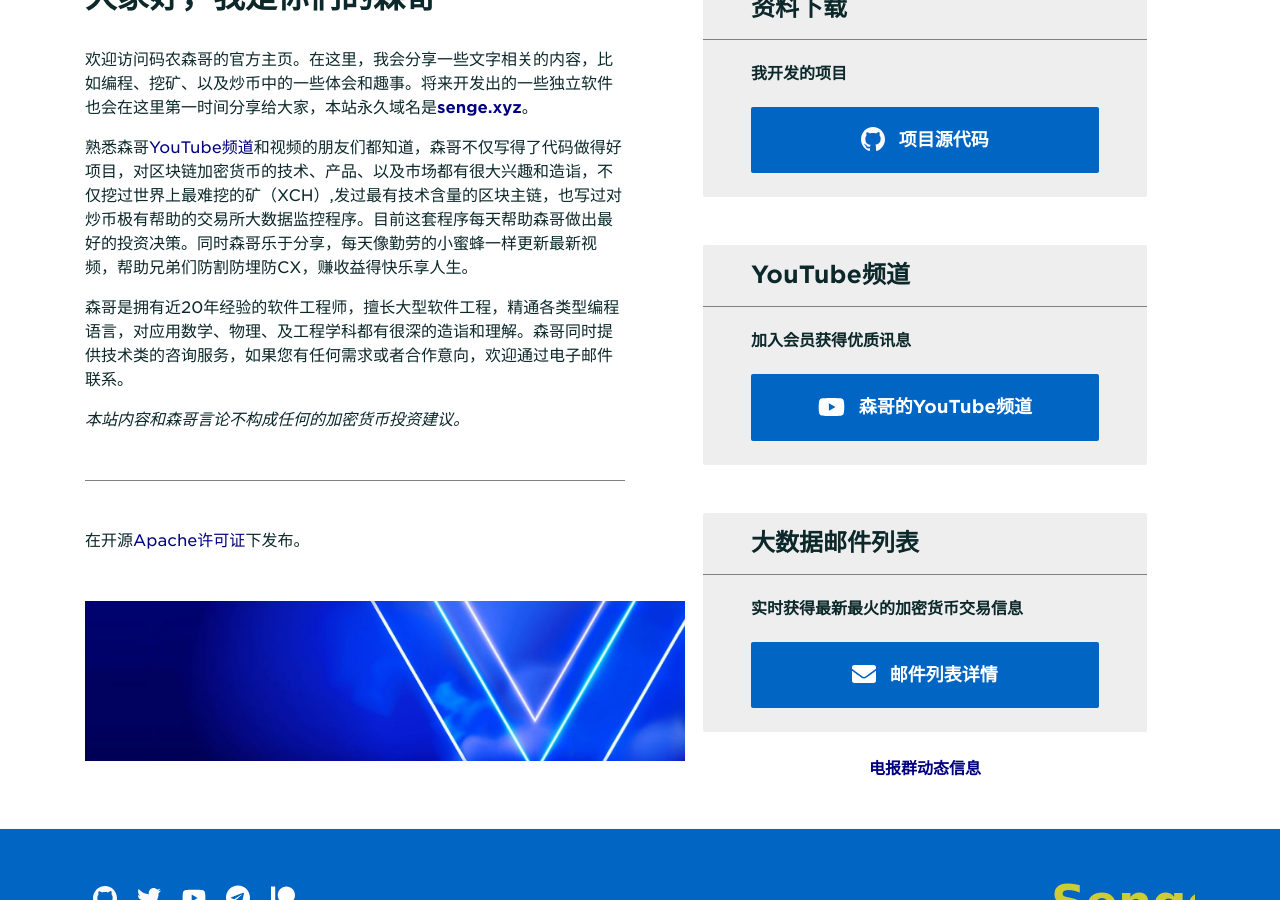
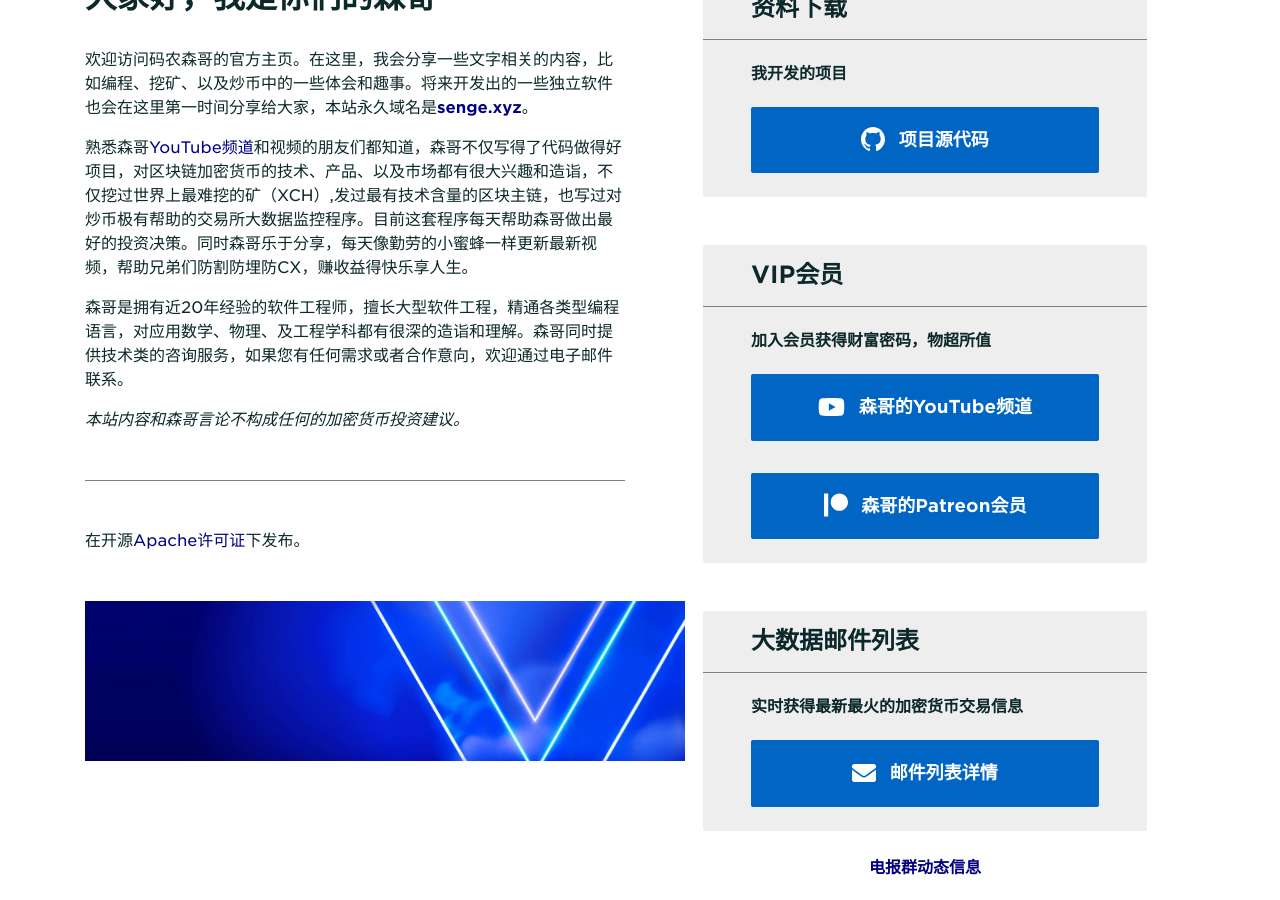
Before and after one commit to sengexyz/senge-xyz.github.io, a Jekyll site: the page built from cn/index.md, in a window 1280 px wide and 900 px high, scrolled down 360 px. Built offline with Jekyll 4.4.1, drawn with Linux system fonts in a browser that asks for light colours.

Commit message:
add Patreon link on mainpage

```diff
--- a/_data/strings.yml
+++ b/_data/strings.yml
@@ -29,10 +29,11 @@ en: # English
   homemain_box_button: "Source Code"
   install_box_button: "Install my firstApp"
   homemain_downloads_link: "Release notes"
-  homemain_idc_title: "Youtube Channel"
+  homemain_idc_title: "VIP Membership"
   homemain_idc_quote: |
-    Join the membership for exclusive information
+    Obtain exclusive information, boost your investment
   homemain_idc_report: "Senge's YouTube Channel"
+  homemain_vip_pateron: "Senge's Patreon"
   homemain_maillist_title: "VIP Mail List"
   homemain_maillist_quote: |
     Obtain the latest real-time data of the bullish cryptocurrencies
@@ -190,10 +191,11 @@ cn: # Chinese
   homemain_box_button: "项目源代码"
   install_box_button: "Install Chia Blockchain"
   homemain_downloads_link: "查看发行说明"
-  homemain_idc_title: "YouTube频道"
+  homemain_idc_title: "VIP会员"
   homemain_idc_quote: |
-    加入会员获得优质讯息
+    加入会员获得财富密码，物超所值
   homemain_idc_report: "森哥的YouTube频道"
+  homemain_vip_pateron: "森哥的Patreon会员"
   homemain_maillist_title: "大数据邮件列表"
   homemain_maillist_quote: 实时获得最新最火的加密货币交易信息
   homemain_maillist_report: "邮件列表详情"
--- a/_layouts/homemain.html
+++ b/_layouts/homemain.html
@@ -55,6 +55,11 @@ layout: default
                             class="btn btn-lg d-block mt-2 mb-3"><img src="/assets/icons/youtube-brands.svg"> {{
                             strings.homemain_idc_report }}</a>
                     </div>
+                    <div class="px-3 pb-1 pt-0 px-md-5 pb-md-2">
+                        <a href="https://patreon.com/senge" target="_blank" rel="noreferrer noopener"
+                            class="btn btn-lg d-block mt-2 mb-3"><img src="/img/social/patreon_light.svg"> {{
+                            strings.homemain_vip_pateron }}</a>
+                    </div>
                 </div>
                 <div class="downloads-box mt-5 mx-md-5">
                     <h2 class="px-3 pt-2 pb-0 px-md-5 pt-md-3">{{ strings.homemain_maillist_title }}</h2>
```
